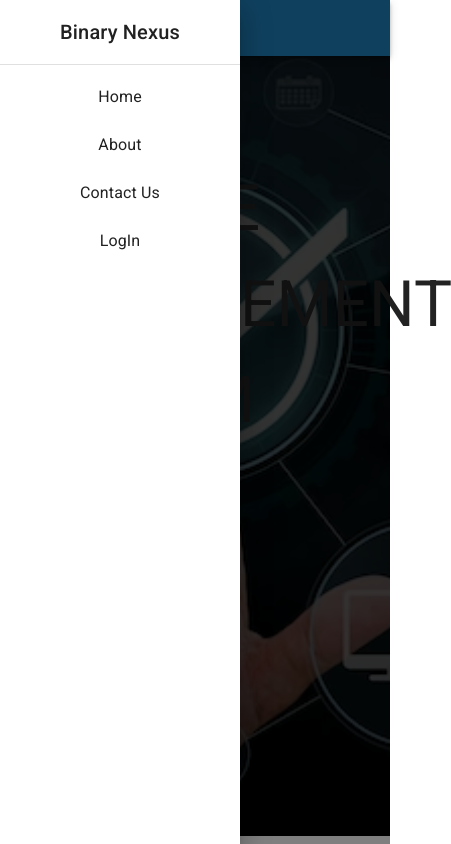
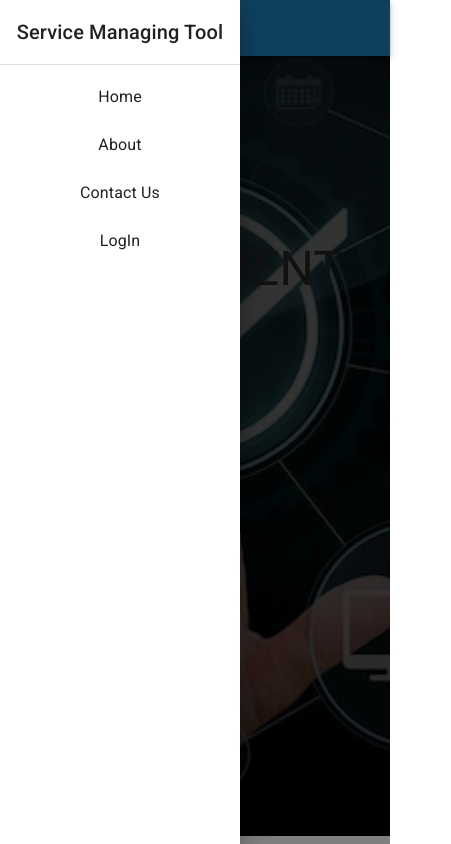
Before and after one commit to Sabeerwaqas/Service-Management-System---Portfolio, a React (Create React App) app: page / in a window 390 px wide. Both pictures are taken after a click on the button 24 px from the left and 28 px from the top of the page. Shown: the top 844 px of the page, 451 px wide, since content can reach past the window. Built offline with nearby package versions, Linux system fonts and the light colour scheme.

Commit message:
[Customize login form]

```diff
--- a/src/components/homepage/homepage.css
+++ b/src/components/homepage/homepage.css
@@ -252,6 +252,10 @@ body {
         margin:  0 auto;
     }
 
+    .naming-animation{
+        font-size: 3rem;
+        width: 70%;
+    }
 
 
 }
--- a/src/components/login/login.css
+++ b/src/components/login/login.css
@@ -157,9 +157,9 @@
 @media screen and (max-width:380px) {
 
     .login_form_container{
-        width: 85vw ;
-        height: 85vh;
-        margin-left: 10%;
+        width: 90vw ;
+        height: 70vh;
+        margin-left: 8%;
     }
 
 
--- a/src/components/navbar/Navbar.js
+++ b/src/components/navbar/Navbar.js
@@ -49,7 +49,7 @@ function DrawerAppBar(props) {
   const drawer = (
     <Box onClick={handleDrawerToggle} sx={{ textAlign: "center" }}>
       <Typography variant="h6" sx={{ my: 2 }}>
-        Binary Nexus
+        Service Managing Tool
       </Typography>
       <Divider />
       <List>
```
